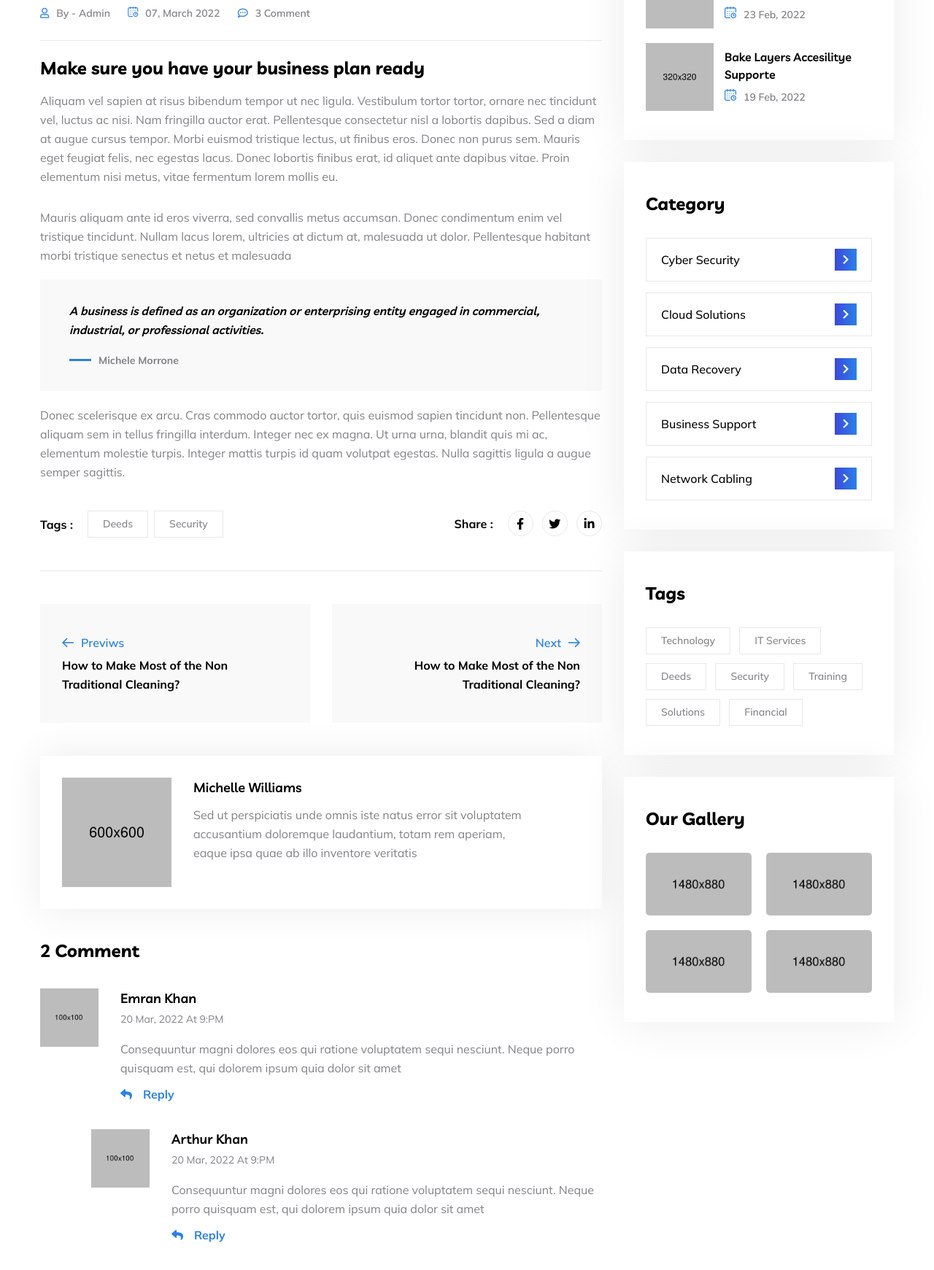
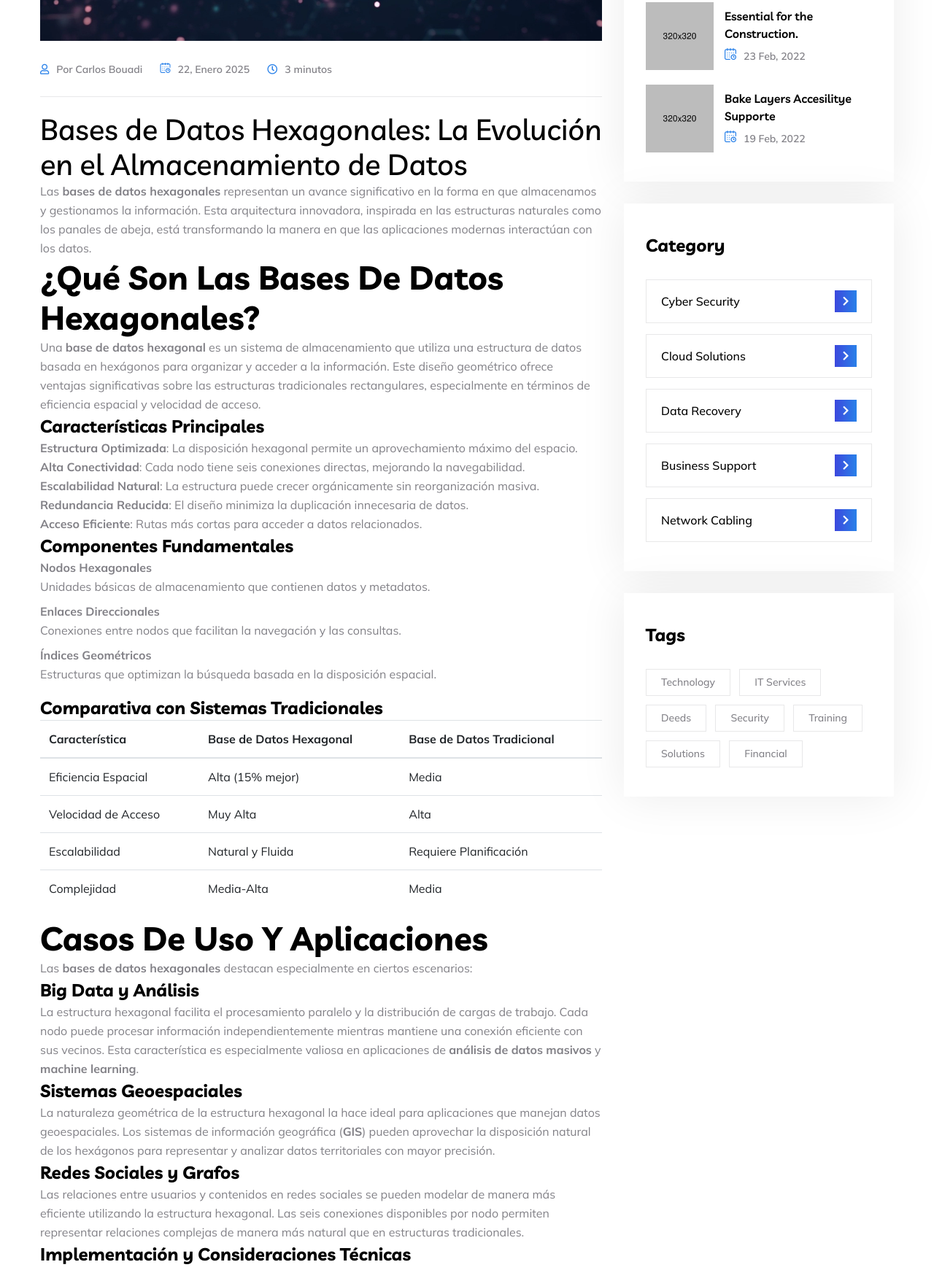
Before and after one commit to carlosSalem/webstudiogr, a plain HTML site: page bases de datos hexagonales.html in a window 1280 px wide. Shown: the part 1059-2800 px from the top of the page at 73% size. Drawn offline with Linux system fonts and the light colour scheme; files whose address does not match are found by name.

Commit message:
imagenes

```diff
--- a/blog-single.html
+++ b/bases de datos hexagonales.html
@@ -5,14 +5,14 @@
 	<!-- Start Meta -->
 	<meta charset="UTF-8">
 	<meta http-equiv="X-UA-Compatible" content="IE=edge" />
-	<meta name="description" content="Sarfox - Technology & IT Solutions HTML5 Template" />
-	<meta name="keywords" content="Creative, Digital, multipage, landing, freelancer template" />
-	<meta name="author" content="ThemeOri">
+	<meta name="description" content="Descubre la potencia de las bases de datos hexagonales: una solución innovadora que optimiza el almacenamiento y acceso a datos mediante una estructura en panal. Combina eficiencia, escalabilidad y rendimiento superior para gestionar grandes volúmenes de información de forma inteligente. Perfecta para aplicaciones modernas que requieren alta velocidad y flexibilidad." />
+	<meta name="keywords" content="bases de datos hexagonales, bbdd hexagonales, bases de datos" />
+	<meta name="author" content="Carlos Bouadi">
 	<meta name="viewport" content="width=device-width, initial-scale=1">
 	<!-- Title of Site -->
-	<title>Sarfox - Technology & IT Solutions HTML5 Template</title>
+	<title>Web Studio GR</title>
 	<!-- Favicons -->
-	<link rel="icon" type="image/png" href="assets/img/favicon.png">
+	<link rel="icon" type="image/png" href="assets/img/favicon-32x32.png">
 	<!-- Bootstrap CSS -->
 	<link rel="stylesheet" href="assets/css/bootstrap.min.css">
 	<!-- fontawesome -->
@@ -57,13 +57,6 @@
 					</div>
 				</div>
 				<div class="header__area-topbar-right">
-					<div class="header__area-topbar-right-language">
-						<select name="select">
-							<option value="1">English</option>
-							<option value="2">Hindi</option>
-							<option value="3">Tamil</option>
-						</select>
-					</div>
 					<div class="header__area-topbar-right-social">
 						<ul>
 							<li><a href="#"><i class="fab fa-facebook-f"></i></a>
@@ -85,7 +78,7 @@
 			<div class="header__area-menubar custom-container">
 				<div class="header__area-menubar-logo">
 					<a href="index.html">
-						<img src="assets/img/Logo.png" alt="">
+						<img src="assets/img/logowebstudio-sinfondo.png" alt="logo webstudiogr">
 					</a>
 					<div class="responsive-menu"></div>
 				</div>
@@ -121,17 +114,19 @@
 								</li>
 							</ul>
 						</li>
-						<li class="header__area-menubar-main-menu-icon"><a href="#">News</a>
+						<li class="header__area-menubar-main-menu-icon"><a href="#">Noticias</a>
 							<ul class="sub-menu">
 								<li><a href="blog-grid.html">Blog Grid</a>
 								</li>
 								<li><a href="blog-standard.html">Blog Standard</a>
 								</li>
+								<li><a href="bases de datos hexagonales.html">Bases de datos hexagonales</a>
+								</li>
 								<li><a href="blog-single.html">Blog Single</a>
 								</li>
 							</ul>
 						</li>
-						<li><a href="contact.html">Contact Us</a>
+						<li><a href="contact.html">Contacto</a>
 						</li>
 					</ul>
 				</div>
@@ -166,7 +161,7 @@
 				<div class="menu-box">
 					<div class="hamburger-popup-logo">
 						<a href="index.html">
-							<img src="assets/img/logo.png" alt="">
+							<img src="assets/img/logowebstudio.png" alt="logo">
 						</a>
 					</div>
 					<p class="pb-30">Proin cursus ex a vestibulum mattis. Vivamus in mauris dignissim, imperdiet risus ac, congue nunc. Nullam feugiat id dolor id iaculis. Maecenas diam justo, consectetur vitae enim non, maximus venenatis nisl. Pellentesque habitant morbi tristique senectus et</p>
@@ -208,15 +203,7 @@
 			<div class="row">
 				<div class="col-xl-12">
 					<div class="page__banner-content">
-						<h1>Blog Single</h1>
-						<div class="page__banner-menu">
-							<ul>
-								<li><a href="#"><i class="flaticon-home-icon-silhouette"></i> Home - </a>
-								</li>
-								<li> Blog Single
-								</li>
-							</ul>
-						</div>
+						<h1>Bases de Datos Hexagonales: La Evolución en el Almacenamiento de Datos</h1>
 					</div>
 				</div>
 			</div>
@@ -230,31 +217,158 @@
 				<div class="col-xl-8 col-lg-8 lg-mb-30">
 					<div class="blog__details-left">
 						<div class="blog__details-left-image">
-							<img src="assets/img/blog-deatils.jpg" alt="">
+							<img src="assets/img/bbdd-hexagonales.webp" alt="imagen de bases de datos artisticas">
 						</div>
 						<div class="blog__details-left-content mb-40">
                             <div class="blog__details-left-content-meta mb-20">
 								<ul>
-									<li><a href="#"><i class="far fa-user"></i>By - Admin</a></li>
-									<li><a href="#"><i class="flaticon-calendar"></i>07, March 2022</a></li>
-									<li><a href="#"><i class="far fa-comment-dots"></i>3 Comment</a></li>
+									<li><a href="#"><i class="far fa-user"></i>Por Carlos Bouadi</a></li>
+									<li><a href="#"><i class="flaticon-calendar"></i>22, Enero 2025</a></li>
+									<li><a href="#"><i class="far fa-clock"></i>3 minutos</a></li>
 								</ul>
                             </div>
-							<h3 class="mb-15">Make sure you have your business plan ready</h3>
-							<p class="mb-30">Aliquam vel sapien at risus bibendum tempor ut nec ligula. Vestibulum tortor tortor, ornare nec tincidunt vel, luctus ac nisi. Nam fringilla auctor erat. Pellentesque consectetur nisl a lobortis dapibus. Sed a diam at augue cursus tempor. Morbi euismod tristique lectus, ut finibus eros. Donec non purus sem. Mauris eget feugiat felis, nec egestas lacus. Donec lobortis finibus erat, id aliquet ante dapibus vitae. Proin elementum nisi metus, vitae fermentum lorem mollis eu.</p>
-							<p class="mb-20">Mauris aliquam ante id eros viverra, sed convallis metus accumsan. Donec condimentum enim vel tristique tincidunt. Nullam lacus lorem, ultricies at dictum at, malesuada ut dolor. Pellentesque habitant morbi tristique senectus et netus et malesuada </p>
-							<div class="blog__details-left-content-box mb-20">
-								<h6 class="mb-15">A business is defined as an organization or enterprising entity engaged in commercial, industrial, or professional activities.</h6>
-								<span>michele morrone</span>
-							</div>
-							<p>Donec scelerisque ex arcu. Cras commodo auctor tortor, quis euismod sapien tincidunt non. Pellentesque aliquam sem in tellus fringilla interdum. Integer nec ex magna. Ut urna urna, blandit quis mi ac, elementum molestie turpis. Integer mattis turpis id quam volutpat egestas. Nulla sagittis ligula a augue semper sagittis.</p>
+							<article class="blog-details">
+								<div class="blog-details__content">
+									<h1>Bases de Datos Hexagonales: La Evolución en el Almacenamiento de Datos</h1>
+
+									<p>Las <strong>bases de datos hexagonales</strong> representan un avance significativo en la forma en que almacenamos y gestionamos la información. Esta arquitectura innovadora, inspirada en las estructuras naturales como los panales de abeja, está transformando la manera en que las aplicaciones modernas interactúan con los datos.</p>
+
+									<h2>¿Qué son las Bases de Datos Hexagonales?</h2>
+
+									<p>Una <strong>base de datos hexagonal</strong> es un sistema de almacenamiento que utiliza una estructura de datos basada en hexágonos para organizar y acceder a la información. Este diseño geométrico ofrece ventajas significativas sobre las estructuras tradicionales rectangulares, especialmente en términos de eficiencia espacial y velocidad de acceso.</p>
+
+									<h3>Características Principales</h3>
+
+									<ul>
+										<li><strong>Estructura Optimizada</strong>: La disposición hexagonal permite un aprovechamiento máximo del espacio.</li>
+										<li><strong>Alta Conectividad</strong>: Cada nodo tiene seis conexiones directas, mejorando la navegabilidad.</li>
+										<li><strong>Escalabilidad Natural</strong>: La estructura puede crecer orgánicamente sin reorganización masiva.</li>
+										<li><strong>Redundancia Reducida</strong>: El diseño minimiza la duplicación innecesaria de datos.</li>
+										<li><strong>Acceso Eficiente</strong>: Rutas más cortas para acceder a datos relacionados.</li>
+									</ul>
+
+									<h3>Componentes Fundamentales</h3>
+
+									<dl>
+										<dt>Nodos Hexagonales</dt>
+										<dd>Unidades básicas de almacenamiento que contienen datos y metadatos.</dd>
+
+										<dt>Enlaces Direccionales</dt>
+										<dd>Conexiones entre nodos que facilitan la navegación y las consultas.</dd>
+
+										<dt>Índices Geométricos</dt>
+										<dd>Estructuras que optimizan la búsqueda basada en la disposición espacial.</dd>
+									</dl>
+
+									<h3>Comparativa con Sistemas Tradicionales</h3>
+
+									<div class="table-responsive">
+										<table class="table">
+											<thead>
+												<tr>
+													<th>Característica</th>
+													<th>Base de Datos Hexagonal</th>
+													<th>Base de Datos Tradicional</th>
+												</tr>
+											</thead>
+											<tbody>
+												<tr>
+													<td>Eficiencia Espacial</td>
+													<td>Alta (15% mejor)</td>
+													<td>Media</td>
+												</tr>
+												<tr>
+													<td>Velocidad de Acceso</td>
+													<td>Muy Alta</td>
+													<td>Alta</td>
+												</tr>
+												<tr>
+													<td>Escalabilidad</td>
+													<td>Natural y Fluida</td>
+													<td>Requiere Planificación</td>
+												</tr>
+												<tr>
+													<td>Complejidad</td>
+													<td>Media-Alta</td>
+													<td>Media</td>
+												</tr>
+											</tbody>
+										</table>
+									</div>
+
+									<h2>Casos de Uso y Aplicaciones</h2>
+
+									<p>Las <strong>bases de datos hexagonales</strong> destacan especialmente en ciertos escenarios:</p>
+
+									<h3>Big Data y Análisis</h3>
+
+									<p>La estructura hexagonal facilita el procesamiento paralelo y la distribución de cargas de trabajo. Cada nodo puede procesar información independientemente mientras mantiene una conexión eficiente con sus vecinos. Esta característica es especialmente valiosa en aplicaciones de <strong>análisis de datos masivos</strong> y <strong>machine learning</strong>.</p>
+
+									<h3>Sistemas Geoespaciales</h3>
+
+									<p>La naturaleza geométrica de la estructura hexagonal la hace ideal para aplicaciones que manejan datos geoespaciales. Los sistemas de información geográfica (<strong>GIS</strong>) pueden aprovechar la disposición natural de los hexágonos para representar y analizar datos territoriales con mayor precisión.</p>
+
+									<h3>Redes Sociales y Grafos</h3>
+
+									<p>Las relaciones entre usuarios y contenidos en redes sociales se pueden modelar de manera más eficiente utilizando la estructura hexagonal. Las seis conexiones disponibles por nodo permiten representar relaciones complejas de manera más natural que en estructuras tradicionales.</p>
+
+									<h3>Implementación y Consideraciones Técnicas</h3>
+
+									<p>La implementación de una <strong>base de datos hexagonal</strong> requiere considerar varios aspectos:</p>
+
+									<h3>Requisitos del Sistema</h3>
+
+									<ul>
+										<li>Procesadores multinúcleo para aprovechar el paralelismo</li>
+										<li>Memoria RAM suficiente para gestionar índices geométricos</li>
+										<li>Almacenamiento de alta velocidad para optimizar accesos</li>
+									</ul>
+
+									<h3>Optimización y Mantenimiento</h3>
+
+									<p>El mantenimiento de una base de datos hexagonal implica:</p>
+
+									<ol>
+										<li>Monitorización regular del balance de carga</li>
+										<li>Optimización de patrones de acceso</li>
+										<li>Gestión de la fragmentación espacial</li>
+										<li>Actualización de índices geométricos</li>
+									</ol>
+
+									<h3>El Futuro del Almacenamiento de Datos</h3>
+
+									<p>Las <strong>bases de datos hexagonales</strong> representan una evolución natural en el campo del almacenamiento de datos. Su diseño innovador y eficiente las posiciona como una solución prometedora para los desafíos actuales en gestión de datos:</p>
+
+									<ul>
+										<li>Crecimiento exponencial de datos</li>
+										<li>Necesidad de procesamiento en tiempo real</li>
+										<li>Requerimientos de escalabilidad dinámica</li>
+										<li>Optimización de recursos computacionales</li>
+									</ul>
+
+									<h3>Tendencias Emergentes</h3>
+
+									<p>El desarrollo continuo de esta tecnología está llevando a nuevas aplicaciones:</p>
+
+									<ul>
+										<li>Integración con sistemas de <strong>inteligencia artificial</strong></li>
+										<li>Optimización para <strong>computación cuántica</strong></li>
+										<li>Adaptación para <strong>edge computing</strong></li>
+										<li>Mejoras en seguridad y privacidad de datos</li>
+									</ul>
+
+									<h4>Conclusión</h4>
+
+									<p>Las <strong>bases de datos hexagonales</strong> representan un avance significativo en la evolución de los sistemas de almacenamiento de datos. Su diseño único combina eficiencia espacial, rendimiento optimizado y escalabilidad natural, convirtiéndolas en una opción atractiva para aplicaciones modernas que requieren gestión avanzada de datos.</p>
+								</div>
+							</article>
 						</div>
                         <div class="blog__details-left-related">
                             <div class="row">
                                 <div class="col-md-7 md-mb-30">
                                     <div class="blog__details-left-related-tag">
                                         <p>Tags :</p>
-                                        <a href="blog-single.html">Deeds</a>
+                                        <a href="bases de datos hexagonales.html">Bases de datos</a>
                                         <a href="blog-single.html">Security</a>
                                     </div>
                                 </div>
@@ -292,72 +406,7 @@
 									</div>
 								</div>
 							</div>
-							<div class="blog__details-left-post-author">
-								<div class="blog__details-left-post-author-image">
-									<img src="assets/img/author.png" alt="">
-								</div>
-								<div class="blog__details-left-post-author-content">
-									<h4>Michelle Williams</h4>
-									<p>Sed ut perspiciatis unde omnis iste natus error sit voluptatem accusantium doloremque laudantium, totam rem aperiam, eaque ipsa quae ab illo inventore veritatis </p>
-								</div>
-							</div>
 						</div>
-						<div class="blog__details-left-comment">
-							<h3 class="mb-35">2 Comment</h3>
-							<div class="blog__details-left-comment-item mb-35">
-								<div class="blog__details-left-comment-item-comment">
-									<div class="blog__details-left-comment-item-comment-image">
-										<img src="assets/img/comment-1.jpg" alt="">
-									</div>
-									<div class="blog__details-left-comment-item-comment-content">
-										<h4>Emran Khan</h4>
-										<span>20 Mar, 2022  At 9:PM</span>
-										<p>Consequuntur magni dolores eos qui ratione voluptatem sequi nesciunt. Neque porro quisquam est, qui dolorem ipsum quia dolor sit amet</p>
-										<a href="#"><i class="fas fa-reply"></i>Reply<div></div></a>
-									</div>
-								</div>
-							</div>
-							<div class="blog__details-left-comment-item ml-70">
-								<div class="blog__details-left-comment-item-comment">
-									<div class="blog__details-left-comment-item-comment-image">
-										<img src="assets/img/comment-2.jpg" alt="">
-									</div>
-									<div class="blog__details-left-comment-item-comment-content">
-										<h4>Arthur Khan</h4>
-										<span>20 Mar, 2022  At 9:PM</span>
-										<p>Consequuntur magni dolores eos qui ratione voluptatem sequi nesciunt. Neque porro quisquam est, qui dolorem ipsum quia dolor sit amet</p>
-										<a href="#"><i class="fas fa-reply"></i>Reply<div></div></a>
-									</div>
-								</div>
-							</div>
-						</div>
-						<div class="contact__form-right-form">
-							<h3 class="mb-35">Add Comment</h3>
-                            <form action="#">
-                                <div class="row">
-                                    <div class="col-sm-6 mb-30">
-                                        <div class="contact__form-right-form-item">
-                                            <input type="text" name="name" placeholder="Your Name" required="required">
-                                        </div>
-                                    </div>
-                                    <div class="col-sm-6 sm-mb-30">
-                                        <div class="contact__form-right-form-item">
-                                            <input type="text" name="email" placeholder="Email Address" required="required">
-                                        </div>
-                                    </div>
-                                    <div class="col-sm-12 mb-30">
-                                        <div class="contact__form-right-form-item">
-                                            <textarea name="message" rows="5" placeholder="Message"></textarea>
-                                        </div>
-                                    </div>
-                                    <div class="col-sm-12">
-                                        <div class="contact__form-right-form-item">
-                                            <button class="theme-btn" type="submit">Submit Now</button>
-                                        </div>
-                                    </div>
-                                </div>
-                            </form>
-                        </div>
                     </div>
 				</div>
                 <div class="col-xl-4 col-lg-4">
@@ -426,41 +475,7 @@
                                 <a class="mb-0" href="blog-grid.html">Financial</a>
                             </div>
                         </div>
-                        <div class="all__sidebar-item">
-                            <h3 class="mb-30">Our Gallery</h3>
-                            <div class="all__sidebar-item-gallery">
-                                <div class="row">
-                                    <div class="col-6 pr-10 mb-20">
-                                        <div class="all__sidebar-item-gallery-item">
-                                            <a class="img-popup" href="assets/img/blog-3.jpg">
-                                                <img src="assets/img/blog-3.jpg" alt="">
-                                            </a>
-                                        </div>
-                                    </div>
-                                    <div class="col-6 pl-10">
-                                        <div class="all__sidebar-item-gallery-item">
-                                            <a class="img-popup" href="assets/img/blog-2.jpg">
-                                                <img src="assets/img/blog-2.jpg" alt="">
-                                            </a>
-                                        </div>
-                                    </div>
-                                    <div class="col-6 pr-10">
-                                        <div class="all__sidebar-item-gallery-item">
-                                            <a class="img-popup" href="assets/img/blog-4.jpg">
-                                                <img src="assets/img/blog-4.jpg" alt="">
-                                            </a>
-                                        </div>
-                                    </div>
-                                    <div class="col-6 pl-10">
-                                        <div class="all__sidebar-item-gallery-item">
-                                            <a class="img-popup" href="assets/img/blog-1.jpg">
-                                                <img src="assets/img/blog-1.jpg" alt="">
-                                            </a>
-                                        </div>
-                                    </div>
-                                </div>
-                            </div>
-                        </div>
+
                     </div>
                 </div>
 			</div>
@@ -475,7 +490,7 @@
 					<div class="footer__area-footer-widget">
 						<div class="footer__area-logo">
 							<a href="index.html">
-								<img src="assets/img/footer-logo.png" alt="">
+								<img src="assets/img/logowebstudio-sinfondo.png" alt="logo">
 							</a>
 						</div>
 						<div class="footer__area-content">
@@ -521,7 +536,7 @@
 									<i class="fas fa-envelope"></i>
 								</div>
 								<div class="footer__area-contact-info-item-text">
-									<a href="#">sarfox@gmail.com</a>
+									<a href="#">budaspow@gmail.com</a>
 								</div>
 							</div>
 							<div class="footer__area-contact-info-item d-inline-flex">
@@ -529,7 +544,7 @@
 									<i class="fas fa-map-marker-alt"></i>
 								</div>
 								<div class="footer__area-contact-info-item-text">
-									<a href="#">Sandell St, London SE1 8NH, United Kingdom</a>
+									<a href="#">Granada, 18160</a>
 								</div>
 							</div>
 						</div>
@@ -556,7 +571,7 @@
 			<div class="row align-items-center pt-40 pb-40">
 				<div class="col-xl-6 col-lg-6 col-md-7 md-mb-30">
 					<div class="footer__area-bottom-left">
-						<p>Copyright © 2022 - <a href="index.html">SarFox</a> All Right Reserved</p>
+						<p>Copyright © 2025 - <a href="index.html">Web Studio Gr</a> Todos los derechos reservados</p>
 					</div>
 				</div>
 				<div class="col-xl-6 col-lg-6 col-md-5">
```
Also changed, not shown: index.html (+14 -50 lines), assets/img/bbdd-hexagonales.webp (added), assets/img/choose-us.webp (added).
